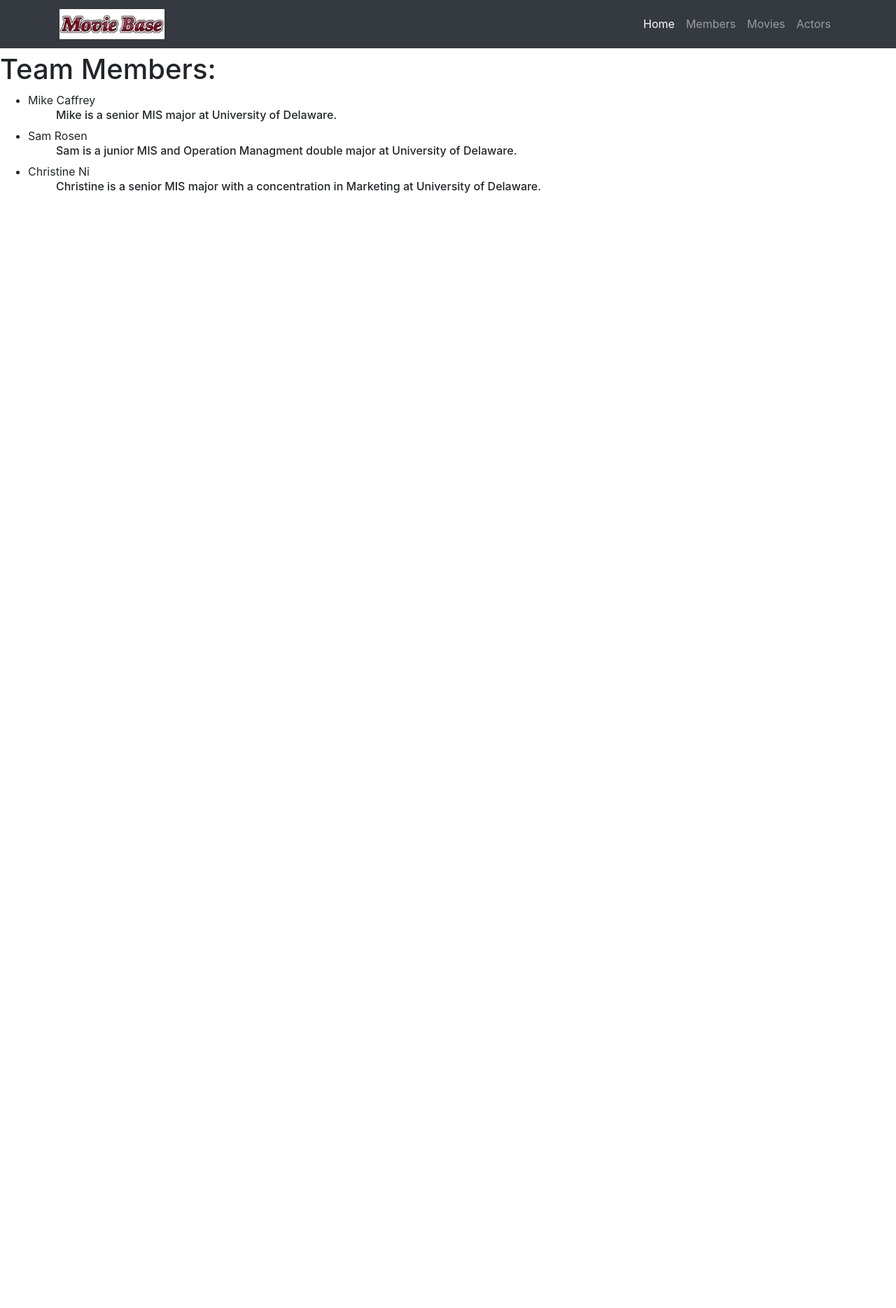
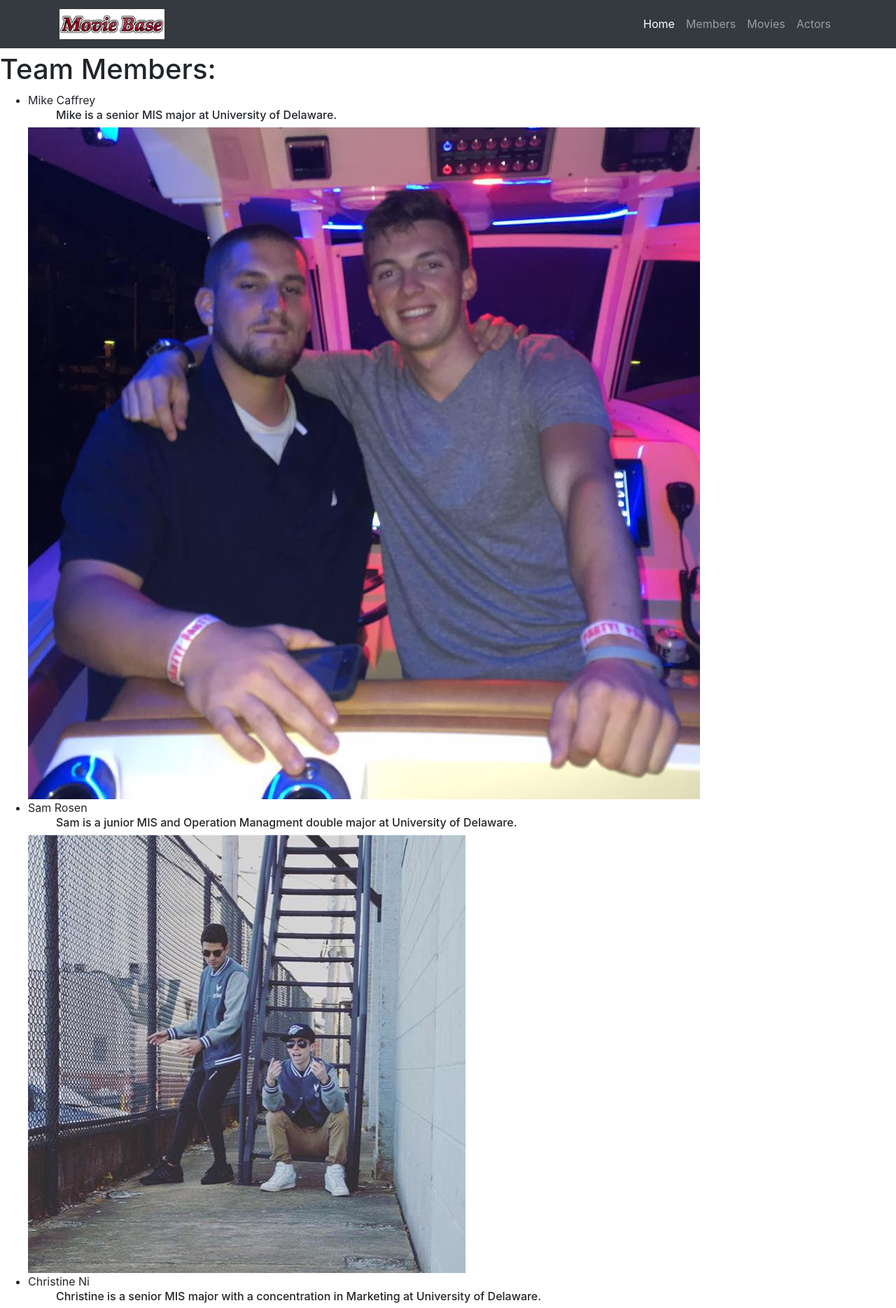
Before and after one commit to srosen2015/group-assignment-01, a Flask app: page /members in a window 1280 px wide. Shown: the top 1869 px of the page at 70% size. Before the commit the page ends 276 px from the top, so only its background shows below. Run offline with Flask 2, Linux system fonts and the light colour scheme; some libraries are stand-ins or nearby versions.

Commit message:
addded pictures

```diff
--- a/templates/members.html
+++ b/templates/members.html
@@ -15,13 +15,13 @@
   <ul>
     <li>Mike Caffrey</li>
     <h6><ul> Mike is a senior MIS major at University of Delaware. </ul> </h6>
-
+<img src="static/images/mike.png" class="img-fluid" alt="Responsive image">
     <li>Sam Rosen</li>
         <h6><ul> Sam is a junior MIS and Operation Managment double major at University of Delaware. </ul> </h6>
-
+<img src="static/images/sam.png" class="img-fluid" alt="Responsive image">
     <li>Christine Ni</li>
       <h6><ul> Christine is a senior MIS major with a concentration in Marketing at University of Delaware. </ul> </h6>
-
+<img src="static/images/christine.png" class="img-fluid" alt="Responsive image">
   </ul>
 
 {% endblock%}
```
